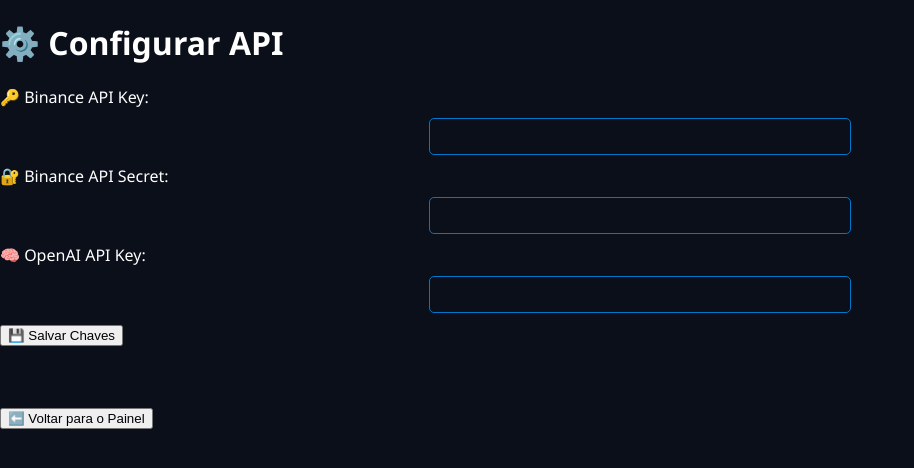
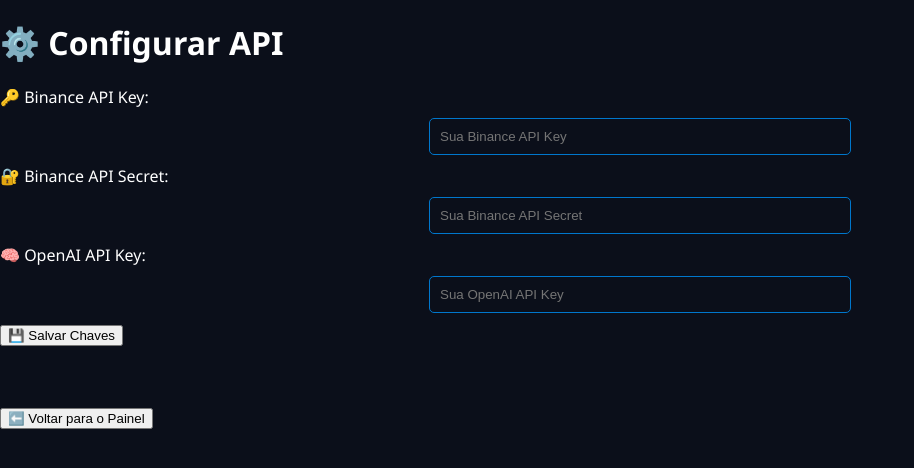
Before and after one commit to Claratrade33/Clara-verse, a Flask app: page /configurar in a window 1280 px wide. Shown: the top 468 px of the page, without its empty margins (0-914 px from the left). Run offline with Flask 3, Linux system fonts and the light colour scheme; the visitor is signed in with stand-in values (Sample User, id 1).

Commit message:
Atualizar o configurar.html

```diff
--- a/templates/configurar.html
+++ b/templates/configurar.html
@@ -11,16 +11,17 @@
     <h1>⚙️ Configurar API</h1>
 
     <label for="binance_api_key">🔑 Binance API Key:</label>
-    <input type="text" id="binance_api_key" value="{{ chaves['binance_api_key'] }}">
+    <input type="text" id="binance_api_key" value="{{ chaves['binance_api_key'] }}" placeholder="Sua Binance API Key">
 
     <label for="binance_api_secret">🔐 Binance API Secret:</label>
-    <input type="text" id="binance_api_secret" value="{{ chaves['binance_api_secret'] }}">
+    <input type="text" id="binance_api_secret" value="{{ chaves['binance_api_secret'] }}" placeholder="Sua Binance API Secret">
 
     <label for="openai_api_key">🧠 OpenAI API Key:</label>
-    <input type="text" id="openai_api_key" value="{{ chaves['openai_api_key'] }}">
+    <input type="text" id="openai_api_key" value="{{ chaves['openai_api_key'] }}" placeholder="Sua OpenAI API Key">
 
     <button onclick="salvarChaves()">💾 Salvar Chaves</button>
     <p id="status-chaves" class="status-sucesso"></p>
+
     <br><br>
     <button onclick="window.location.href='/painel'" class="btn-voltar">⬅️ Voltar para o Painel</button>
   </div>
```
